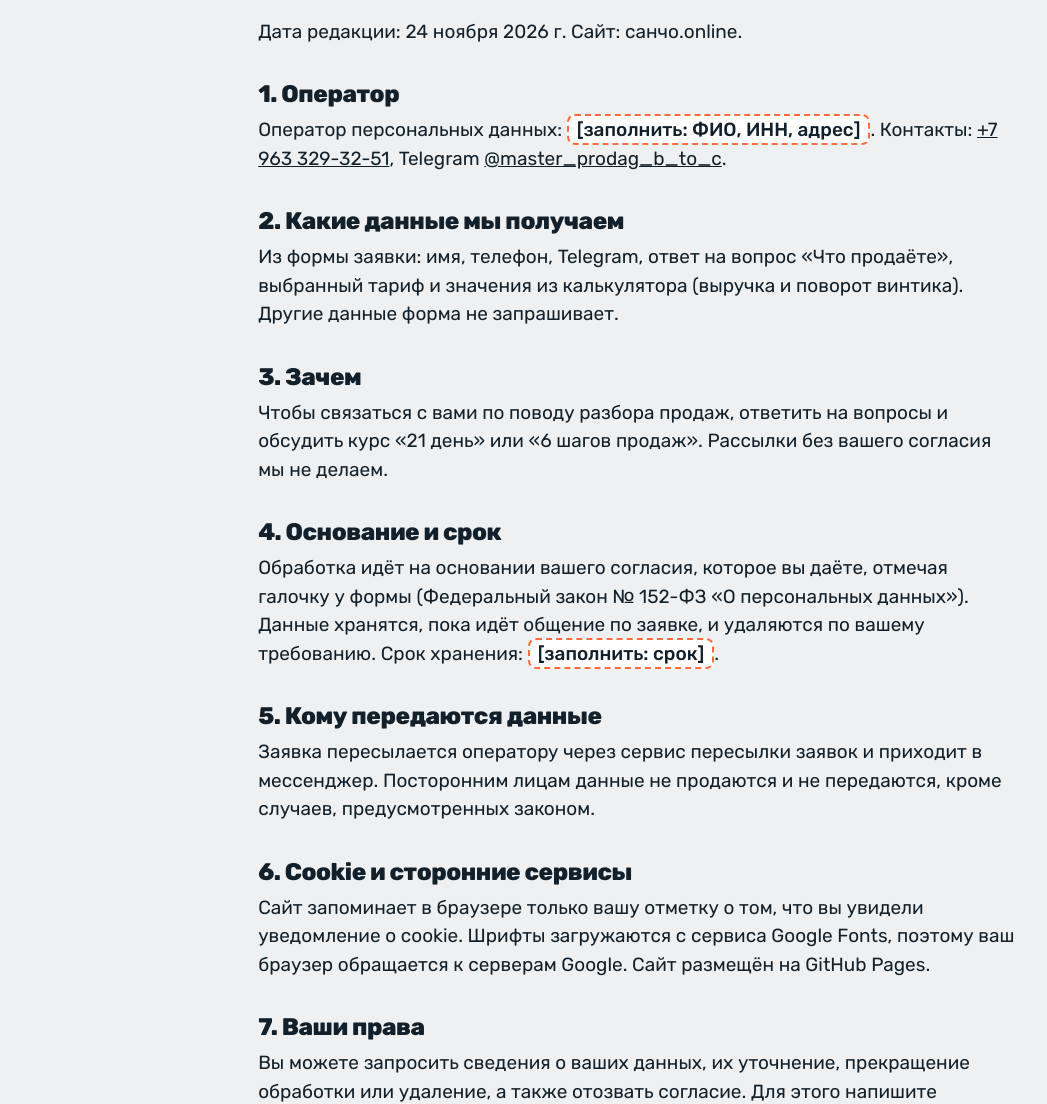
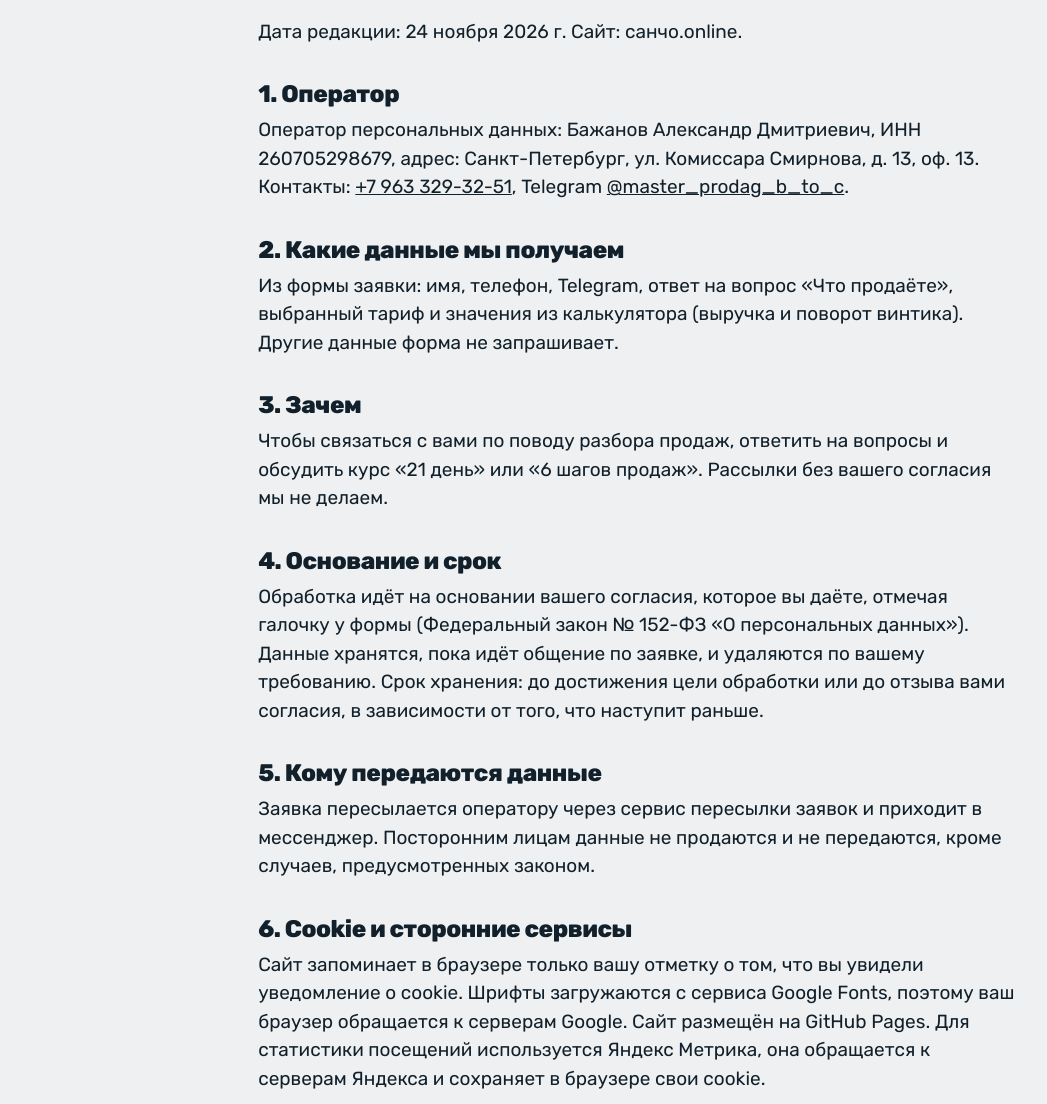
Before and after one commit to murzzsite/sancho-prodazhi, a plain HTML site: page privacy.html in a window 1280 px wide. Shown: the part 225-1329 px from the top of the page, without its empty margins (0-1047 px from the left). Drawn offline with Linux system fonts and the light colour scheme.

Commit message:
Метрика 114713656, цель lead, файл подтверждения Вебмастера, реквизиты в политике
Co-Authored-By: Claude Sonnet 5.5 <noreply@anthropic.com>

```diff
--- a/privacy.html
+++ b/privacy.html
@@ -20,7 +20,7 @@
 <p>Дата редакции: 24 ноября 2026 г. Сайт: санчо.online.</p>
 
 <h2>1. Оператор</h2>
-<p>Оператор персональных данных: <span class="todo">[заполнить: ФИО, ИНН, адрес]</span>. Контакты: <a href="tel:+79633293251">+7 963 329-32-51</a>, Telegram <a href="https://t.me/master_prodag_b_to_c">@master_prodag_b_to_c</a>.</p>
+<p>Оператор персональных данных: Бажанов Александр Дмитриевич, ИНН 260705298679, адрес: Санкт-Петербург, ул. Комиссара Смирнова, д. 13, оф. 13. Контакты: <a href="tel:+79633293251">+7 963 329-32-51</a>, Telegram <a href="https://t.me/master_prodag_b_to_c">@master_prodag_b_to_c</a>.</p>
 
 <h2>2. Какие данные мы получаем</h2>
 <p>Из формы заявки: имя, телефон, Telegram, ответ на вопрос «Что продаёте», выбранный тариф и значения из калькулятора (выручка и поворот винтика). Другие данные форма не запрашивает.</p>
@@ -29,13 +29,13 @@
 <p>Чтобы связаться с вами по поводу разбора продаж, ответить на вопросы и обсудить курс «21 день» или «6 шагов продаж». Рассылки без вашего согласия мы не делаем.</p>
 
 <h2>4. Основание и срок</h2>
-<p>Обработка идёт на основании вашего согласия, которое вы даёте, отмечая галочку у формы (Федеральный закон № 152-ФЗ «О персональных данных»). Данные хранятся, пока идёт общение по заявке, и удаляются по вашему требованию. Срок хранения: <span class="todo">[заполнить: срок]</span>.</p>
+<p>Обработка идёт на основании вашего согласия, которое вы даёте, отмечая галочку у формы (Федеральный закон № 152-ФЗ «О персональных данных»). Данные хранятся, пока идёт общение по заявке, и удаляются по вашему требованию. Срок хранения: до достижения цели обработки или до отзыва вами согласия, в зависимости от того, что наступит раньше.</p>
 
 <h2>5. Кому передаются данные</h2>
 <p>Заявка пересылается оператору через сервис пересылки заявок и приходит в мессенджер. Посторонним лицам данные не продаются и не передаются, кроме случаев, предусмотренных законом.</p>
 
 <h2>6. Cookie и сторонние сервисы</h2>
-<p>Сайт запоминает в браузере только вашу отметку о том, что вы увидели уведомление о cookie. Шрифты загружаются с сервиса Google Fonts, поэтому ваш браузер обращается к серверам Google. Сайт размещён на GitHub Pages.</p>
+<p>Сайт запоминает в браузере только вашу отметку о том, что вы увидели уведомление о cookie. Шрифты загружаются с сервиса Google Fonts, поэтому ваш браузер обращается к серверам Google. Сайт размещён на GitHub Pages. Для статистики посещений используется Яндекс Метрика, она обращается к серверам Яндекса и сохраняет в браузере свои cookie.</p>
 
 <h2>7. Ваши права</h2>
 <p>Вы можете запросить сведения о ваших данных, их уточнение, прекращение обработки или удаление, а также отозвать согласие. Для этого напишите оператору по контактам выше. Обращение рассматривается в сроки, установленные законом.</p>
--- a/script.js
+++ b/script.js
@@ -141,6 +141,7 @@
       const r = await fetch(LEAD_ENDPOINT, { method: 'POST', headers: { 'Content-Type': 'application/json' }, body: JSON.stringify(payload) });
       if (!r.ok) throw new Error('HTTP ' + r.status);
       msg.textContent = 'Заявка отправлена. Санчо свяжется с вами.'; form.reset();
+      try { if (window.ym) ym(114713656, 'reachGoal', 'lead'); } catch (e2) {}
     } catch (err) { console.error(err); msg.textContent = 'Не отправилось. Напишите в Telegram: @master_prodag_b_to_c'; }
     finally { setTimeout(() => { btn.textContent = orig; btn.disabled = false; }, 2500); }
   });
```
Also changed, not shown: index.html (+3 -1 lines), yandex_77b9ef6207c1b0b2.html (added, +6 -0 lines).
